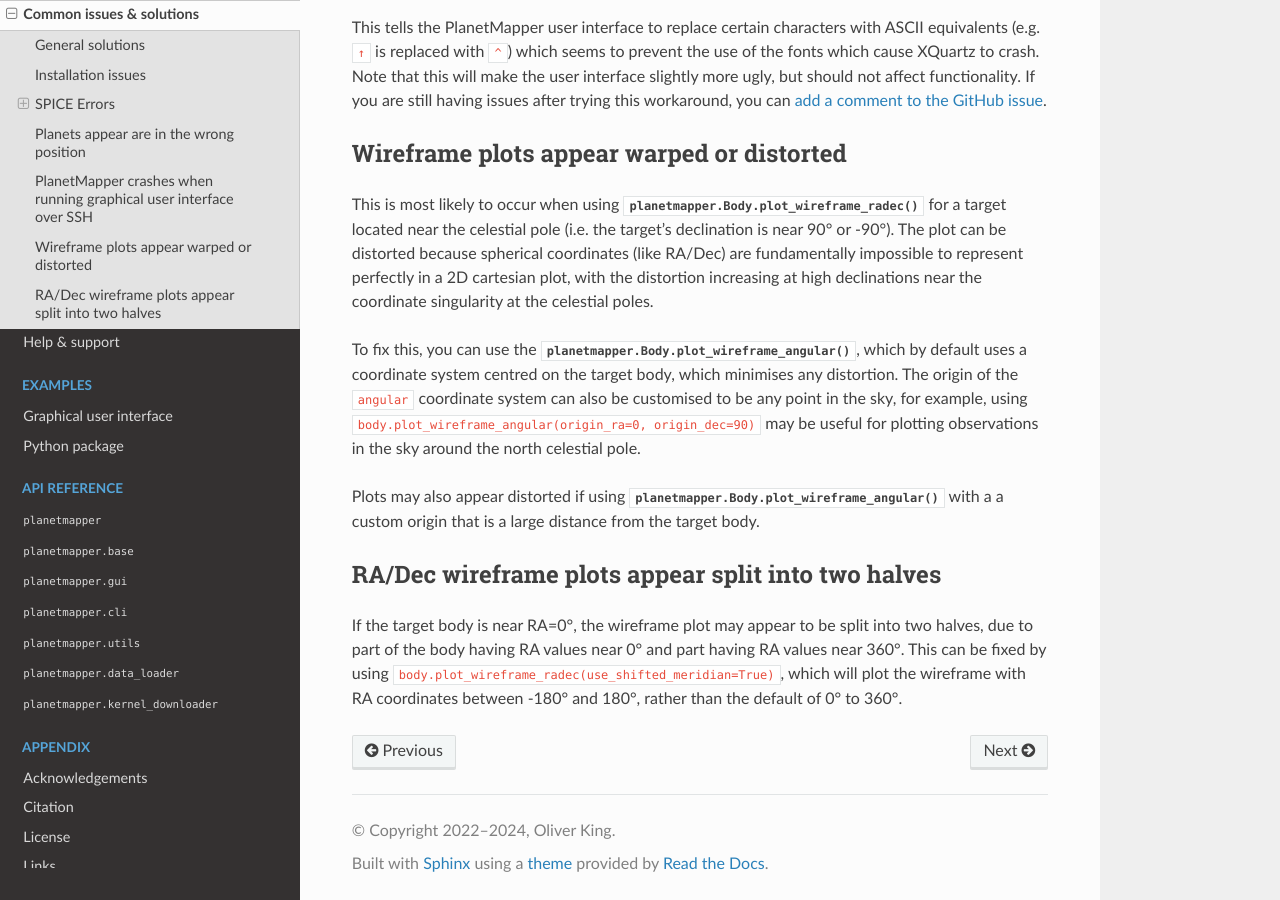
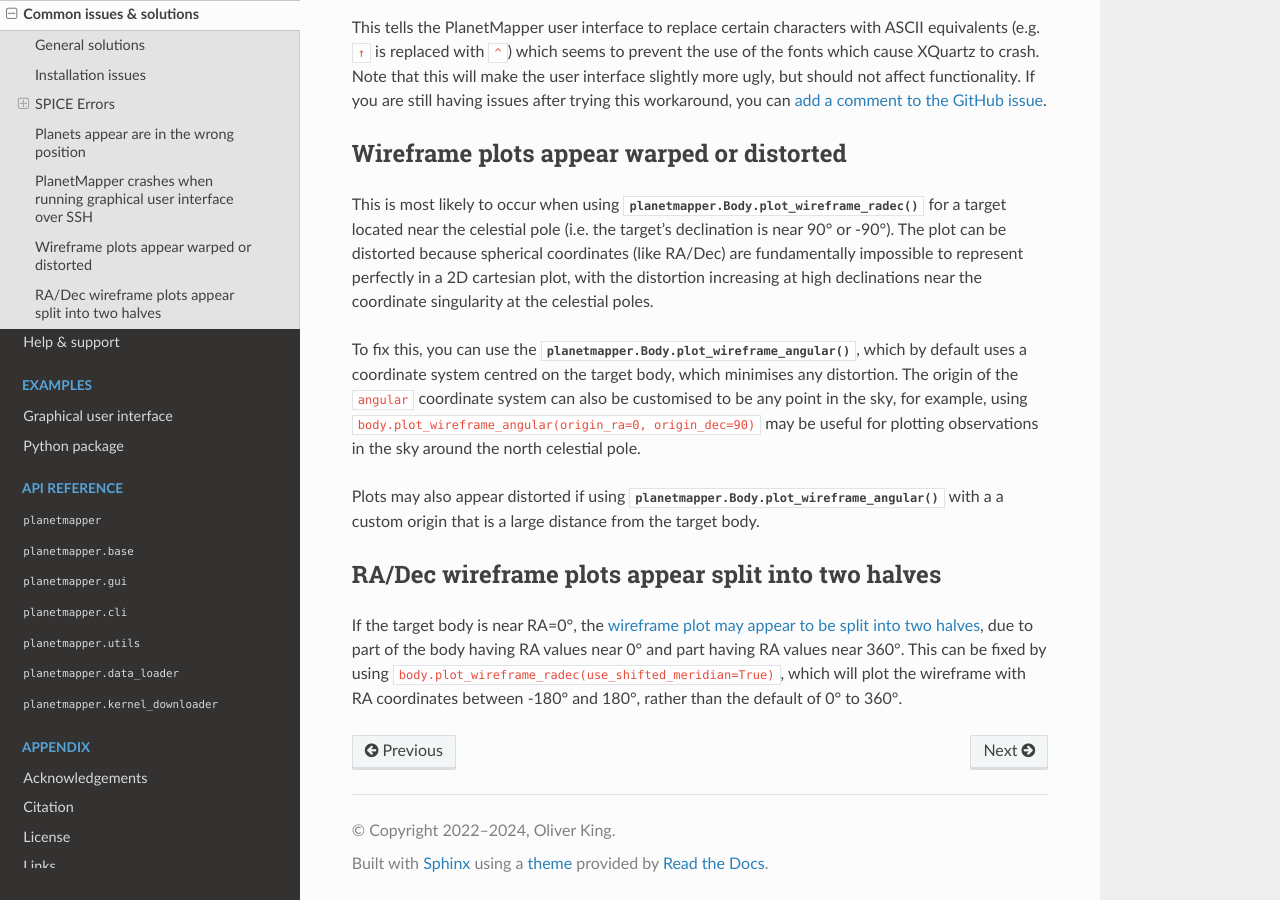
Before and after one commit to ortk95/planetmapper, a Sphinx documentation site: the page built from docs/common_issues.rst, in a window 1280 px wide and 900 px high, scrolled down 1992 px. Built offline with Sphinx 7.4.7 and the Read the Docs theme 2.0.0, drawn with Linux system fonts in a browser that asks for light colours; the version number could not be read and is left out; some of the changed lines change nothing that is shown.

Commit message:
Link to an example of the issue in documentation

```diff
--- a/docs/common_issues.rst
+++ b/docs/common_issues.rst
@@ -72,4 +72,4 @@ Plots may also appear distorted if using :func:`planetmapper.Body.plot_wireframe
 
 RA/Dec wireframe plots appear split into two halves
 ===================================================
-If the target body is near RA=0°, the wireframe plot may appear to be split into two halves, due to part of the body having RA values near 0° and part having RA values near 360°. This can be fixed by using `body.plot_wireframe_radec(use_shifted_meridian=True)`, which will plot the wireframe with RA coordinates between -180° and 180°, rather than the default of 0° to 360°.
+If the target body is near RA=0°, the `wireframe plot may appear to be split into two halves <https://github.com/ortk95/planetmapper/issues/326#issuecomment-1934275816>`__, due to part of the body having RA values near 0° and part having RA values near 360°. This can be fixed by using `body.plot_wireframe_radec(use_shifted_meridian=True)`, which will plot the wireframe with RA coordinates between -180° and 180°, rather than the default of 0° to 360°.
```
